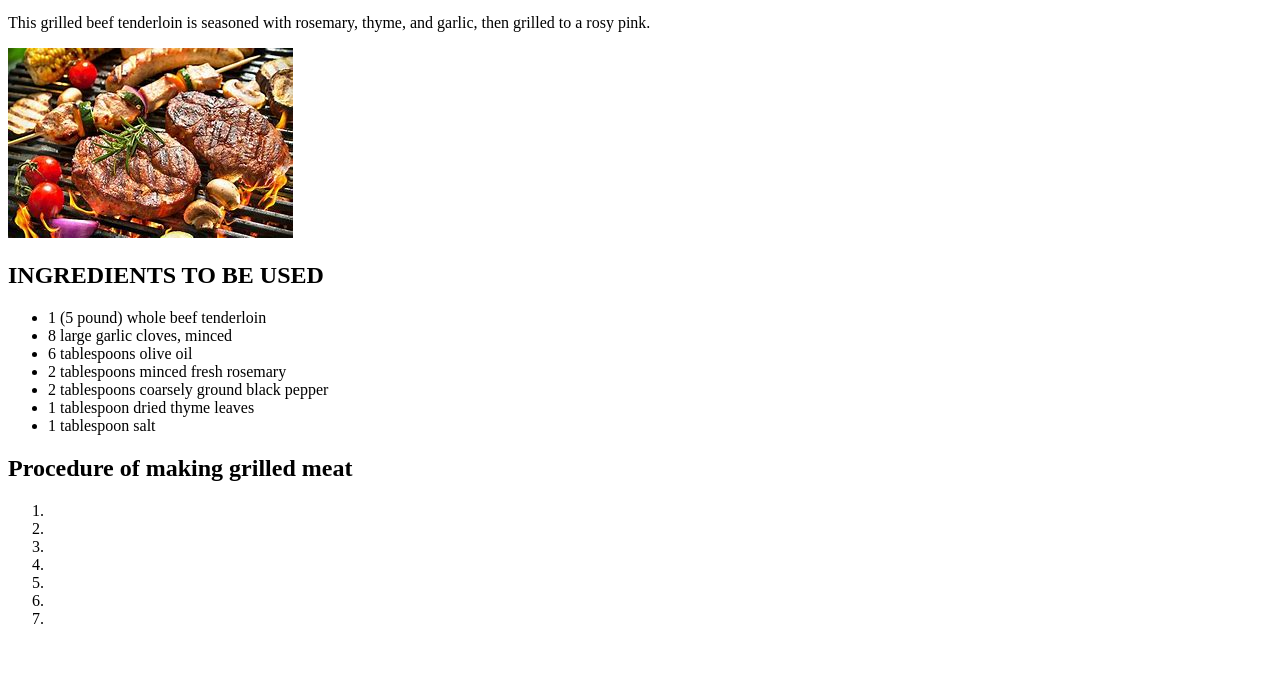
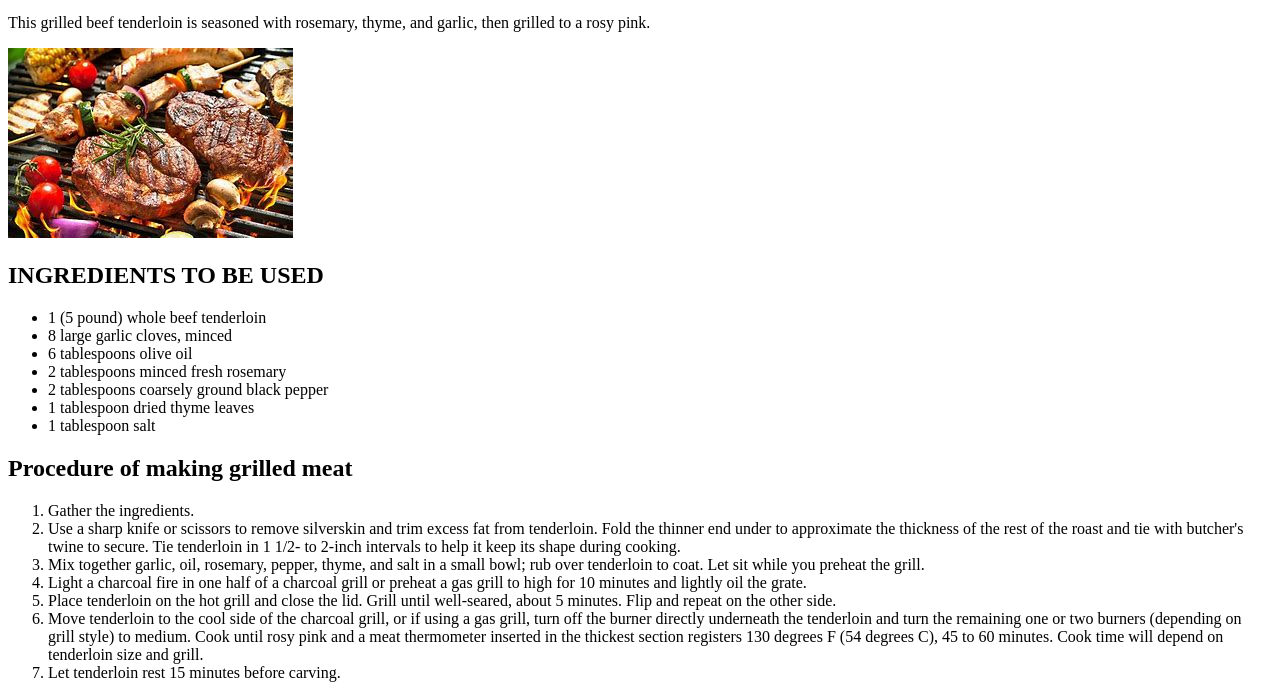
Before and after one commit to Acey3/odin-recipes, a plain HTML site: page recipes/grilledmeat.html in a window 1280 px wide. Shown: the part 100-800 px from the top of the page. Drawn offline with Linux system fonts and the light colour scheme.

Commit message:
added the procedure

```diff
--- a/recipes/grilledmeat.html
+++ b/recipes/grilledmeat.html
@@ -23,13 +23,21 @@
     </ul>
     <h2>Procedure of making grilled meat</h2>
     <ol>
-        <li></li>
-        <li></li>
-        <li></li>
-        <li></li>
-        <li></li>
-        <li></li>
-        <li></li>
+        <li>Gather the ingredients.</li>
+        <li>Use a sharp knife or scissors to remove silverskin and trim excess fat from tenderloin.
+             Fold the thinner end under to approximate the thickness of the rest of the roast and tie with butcher's twine to secure.
+              Tie tenderloin in 1 1/2- to 2-inch intervals to help it keep its shape during cooking.
+        </li>
+        <li>Mix together garlic, oil, rosemary, pepper, thyme, and salt in a small bowl; rub over tenderloin to coat.
+            Let sit while you preheat the grill.</li>
+        <li>Light a charcoal fire in one half of a charcoal grill or preheat a gas grill to high for 10 minutes and lightly oil the grate.</li>
+        <li>Place tenderloin on the hot grill and close the lid. Grill until well-seared, about 5 minutes.
+             Flip and repeat on the other side.</li>
+        <li> Move tenderloin to the cool side of the charcoal grill, or if using a gas grill, turn off the burner directly underneath the tenderloin and turn the remaining one or two burners (depending on grill style) to medium.
+             Cook until rosy pink and a meat thermometer inserted in the thickest section registers 130 degrees F (54 degrees C), 45 to 60 minutes.
+             Cook time will depend on tenderloin size and grill.
+        </li>
+        <li>Let tenderloin rest 15 minutes before carving.</li>
     </ol>
 
 </body>
```
